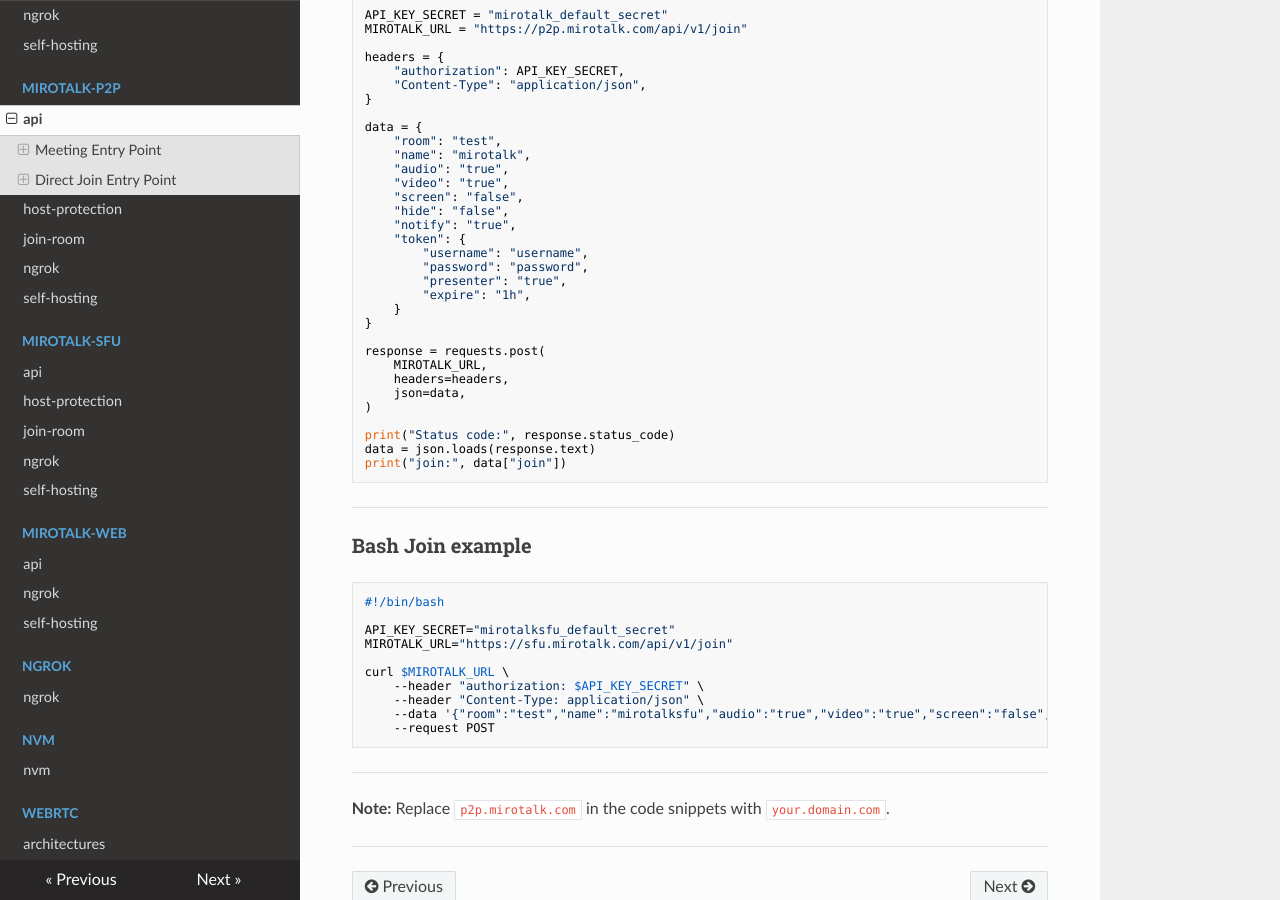
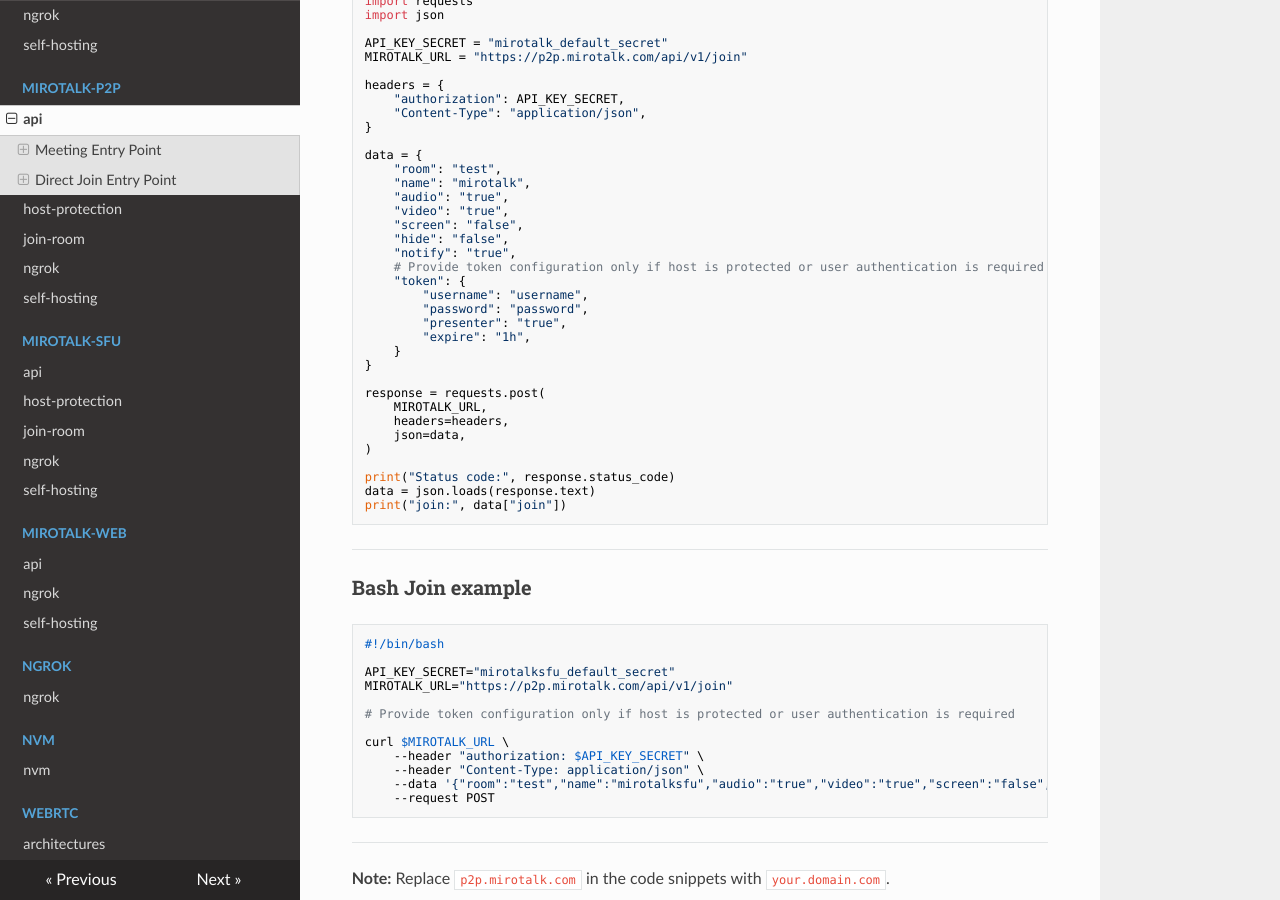
Before and after one commit to miroslavpejic85/mirotalk-docs, an MkDocs documentation site: the page built from docs/mirotalk-p2p/api.md, in a window 1280 px wide and 900 px high, scrolled down 3947 px. Built offline with MkDocs 1.6.1, drawn with Linux system fonts in a browser that asks for light colours; nearby versions of some CDN libraries; some of the changed text lies outside the part shown.

Commit message:
[mirotalkdocs] - update docs

```diff
--- a/docs/mirotalk-p2p/api.md
+++ b/docs/mirotalk-p2p/api.md
@@ -145,6 +145,7 @@
       screen: false,
       hide: false,
       notify: true,
+      // Provide token configuration only if host is protected or user authentication is required
       token: {
           username: 'username',
           password: 'password',
@@ -192,6 +193,7 @@
     "screen":       => false,
     "hide"          => false,
     "notify"        => true,
+    // Provide token configuration only if host is protected or user authentication is required
     "token"         => array(
         "username"      => "username",
         "password"      => "password",
@@ -238,6 +240,7 @@
     "screen": "false",
     "hide": "false",
     "notify": "true",
+    # Provide token configuration only if host is protected or user authentication is required
     "token": {
         "username": "username",
         "password": "password",
@@ -265,7 +268,9 @@
 #!/bin/bash
 
 API_KEY_SECRET="mirotalksfu_default_secret"
-MIROTALK_URL="https://sfu.mirotalk.com/api/v1/join"
+MIROTALK_URL="https://p2p.mirotalk.com/api/v1/join"
+
+# Provide token configuration only if host is protected or user authentication is required
 
 curl $MIROTALK_URL \
     --header "authorization: $API_KEY_SECRET" \
```
Also changed, not shown: docs/mirotalk-sfu/api.md (+5 -0 lines).
